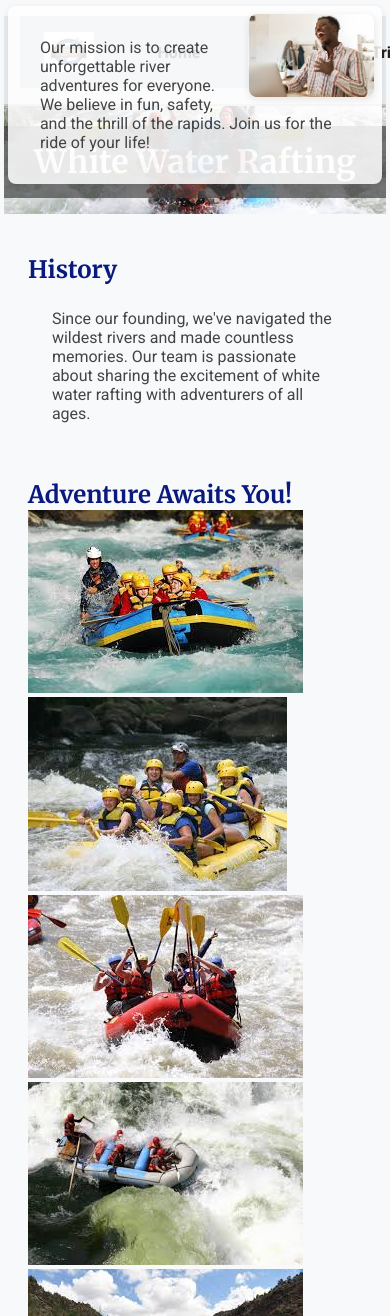
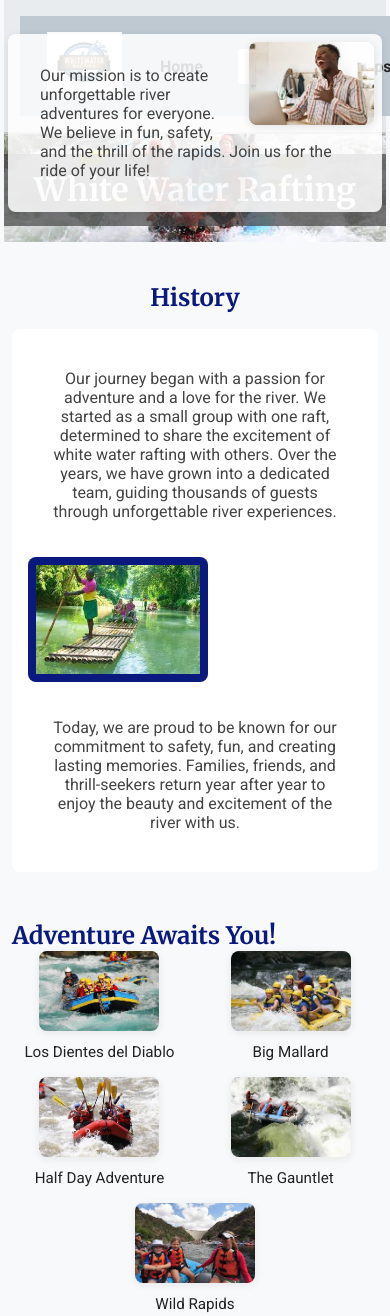
Before and after one commit to Embeddet/wdd-130, a plain HTML site: page wwr/about.html in a window 390 px wide. Shown: the top 1316 px of the page. Drawn offline with Linux system fonts and the light colour scheme.

Commit message:
Enhance About Page Layout and Styles
- Updated the "History" section with a new layout and content to better reflect the company's journey and commitment to safety and adventure.
- Introduced a grid layout for the "History" section, including an image to visually represent the rafting experience.
- Redesigned the "Adventures" section to include a grid layout with figures and captions for each rafting adventure, improving visual appeal and accessibility.
- Modified CSS styles for both sections to enhance responsiveness and aesthetics, including adjustments to margins, padding, and grid properties.
- Updated header styles for better alignment and spacing, ensuring a more cohesive look across the site.
- Added new image (rf.jpeg) to support the updated content in the "History" section.

```diff
--- a/wwr/about.html
+++ b/wwr/about.html
@@ -38,19 +38,42 @@
                 </p>
             </article>
         </div>
-        <section>
+        <section class="history-section">
             <h2>History</h2>
-            <p>
-                Since our founding, we've navigated the wildest rivers and made countless memories. Our team is passionate about sharing the excitement of white water rafting with adventurers of all ages.
-            </p>
+            <div class="history-grid">
+                <p>
+                    Our journey began with a passion for adventure and a love for the river. We started as a small group with one raft, determined to share the excitement of white water rafting with others. Over the years, we have grown into a dedicated team, guiding thousands of guests through unforgettable river experiences.
+                </p>
+                <img src="images/rf.jpeg" alt="Rafting History">
+                <p>
+                    Today, we are proud to be known for our commitment to safety, fun, and creating lasting memories. Families, friends, and thrill-seekers return year after year to enjoy the beauty and excitement of the river with us.
+                </p>
+            </div>
         </section>
-        <section>
+        <section class="adventures-section">
             <h2>Adventure Awaits You!</h2>
-            <img src="images/rafting1.jpg" alt="Rafting Adventure 1">
-            <img src="images/rafting2.jpg" alt="Rafting Adventure 2">
-            <img src="images/rafting3.jpg" alt="Rafting Adventure 3">
-            <img src="images/rafting4.jpg" alt="Rafting Adventure 4">
-            <img src="images/rafting5.jpg" alt="Rafting Adventure 5">
+            <div class="adventures-grid">
+                <figure>
+                    <img src="images/rafting1.jpg" alt="Los Dientes del Diablo">
+                    <figcaption>Los Dientes del Diablo</figcaption>
+                </figure>
+                <figure>
+                    <img src="images/rafting2.jpg" alt="Big Mallard">
+                    <figcaption>Big Mallard</figcaption>
+                </figure>
+                <figure>
+                    <img src="images/rafting3.jpg" alt="Half Day Adventure">
+                    <figcaption>Half Day Adventure</figcaption>
+                </figure>
+                <figure>
+                    <img src="images/rafting4.jpg" alt="The Gauntlet">
+                    <figcaption>The Gauntlet</figcaption>
+                </figure>
+                <figure>
+                    <img src="images/rafting5.jpg" alt="Wild Rapids">
+                    <figcaption>Wild Rapids</figcaption>
+                </figure>
+            </div>
         </section>
     </main>
     <footer>
@@ -67,7 +90,6 @@
             </a>
         </div>
         <script>
-            // Update the footer with the current year and time
             function updateFooterTime() {
                 const now = new Date();
                 const year = now.getFullYear();
--- a/wwr/styles/rafting.css
+++ b/wwr/styles/rafting.css
@@ -29,8 +29,13 @@ header, main, footer {
 
 /* Header and Navigation */
 header {
+  display: grid;
+  grid-template-columns: 160px 1fr; /* logo | nav */
+  align-items: center;
   background: #e9ecef;
   border-bottom: 2px solid #ccc;
+  padding: 0;
+  min-height: 90px;
 }
 nav {
   display: flex;
@@ -40,41 +45,42 @@ nav {
   padding: 0.5rem 1rem;
 }
 .nav-logo {
+  height: 100%;
   display: flex;
   align-items: center;
-  margin-right: 2rem;
+  justify-content: center;
 }
 .logo {
-  height: 40px;
+  height: 60px;
   width: auto;
   display: block;
 }
 nav ul {
-  flex: 1;
   display: flex;
   justify-content: flex-end;
   align-items: center;
   list-style: none;
   margin: 0;
   padding: 0;
+  gap: 2rem;
   background: none;
+  height: 100%;
 }
 nav ul li {
-  margin-left: 2rem;
-}
-nav ul li:first-child {
-  margin-left: 0;
+  margin: 0;
 }
 nav ul li a,
 nav a {
   text-decoration: none;
   color: #222;
   font-weight: 600;
-  padding: 0.5rem 1rem;
+  padding: 0.5rem 1.2rem;
   border-radius: 4px;
+  background: transparent;
+  transition: background 0.2s;
 }
-nav ul li a[aria-current="page"] {
-  color: #0a197d;
+nav ul li a[aria-current="page"], nav ul li a:hover {
+  color: var(--primary-color);
   background: #fff;
 }
 
@@ -137,26 +143,94 @@ nav, p, section, article {
   box-shadow: 0 2px 8px rgba(0,0,0,0.10);
 }
 
+/* Adventures Section */
+.adventures-section {
+  margin: 32px 0;
+}
+
+.adventures-grid {
+  display: flex;
+  justify-content: space-between;
+  gap: 16px;
+  flex-wrap: wrap;
+}
+
+.adventures-grid figure {
+  flex: 1 1 120px;
+  display: flex;
+  flex-direction: column;
+  align-items: center;
+  margin: 0;
+}
+
+.adventures-grid img {
+  width: 120px;
+  height: 80px;
+  object-fit: cover;
+  border-radius: 8px;
+  margin-bottom: 8px;
+  box-shadow: 0 2px 8px rgba(0,0,0,0.08);
+}
+
+.adventures-grid figcaption {
+  text-align: center;
+  font-size: 0.95rem;
+  color: #222;
+  margin-top: 4px;
+}
+
+/* History Section Grid Layout */
+.history-section {
+  margin: 32px 0;
+}
+.history-section h2 {
+  text-align: center;
+  margin-bottom: 16px;
+}
+.history-grid {
+  display: grid;
+  grid-template-columns: 1fr 180px 1fr;
+  gap: 24px;
+  align-items: center;
+  background: #fff;
+  padding: 16px;
+  border-radius: 8px;
+}
+.history-grid img {
+  width: 100%;
+  max-width: 180px;
+  border-radius: 8px;
+  display: block;
+  background: var(--primary-color);
+  padding: 8px;
+  box-sizing: border-box;
+}
+
 /* Footer */
 footer {
+  display: flex;
+  align-items: center;
+  justify-content: space-between;
+  background: #bfc9d1;
+  border-top: 2px solid #ccc;
+  padding: 1rem 2rem 0.5rem 2rem;
   margin-top: 2rem;
-  border-top: 2px solid #ccc;
-  text-align: center;
-  background: #bfc9d1;
-  padding: 1rem 0 0.5rem 0;
-  position: relative;
 }
-footer .social, footer .socialmedia {
-  margin-top: 0.5rem;
+footer p {
+  margin: 0;
 }
-footer .social a, footer .socialmedia a {
-  margin: 0 0.5rem;
-  display: inline-block;
+footer .social {
+  display: flex;
+  gap: 1rem;
+  margin-left: auto;
 }
-footer .social img, footer .socialmedia img {
-  vertical-align: middle;
+footer .social a {
+  text-decoration: none;
+}
+footer .social img {
   width: 32px;
   height: 32px;
+  vertical-align: middle;
 }
 
 /* Responsive (optional) */
@@ -164,8 +238,26 @@ footer .social img, footer .socialmedia img {
   header, main, footer {
     width: 98%;
   }
+  header {
+    grid-template-columns: 1fr;
+    text-align: center;
+    min-height: unset;
+  }
+  .nav-logo {
+    justify-content: center;
+    margin-bottom: 0.5rem;
+  }
+  nav ul {
+    justify-content: center;
+    gap: 1rem;
+  }
   .hero article {
     margin: 0 4px;
     padding: 8px;
   }
+  .history-grid {
+    grid-template-columns: 1fr;
+    gap: 12px;
+    text-align: center;
+  }
 }
```
Also changed, not shown: wwr/images/rf.jpeg (added).
